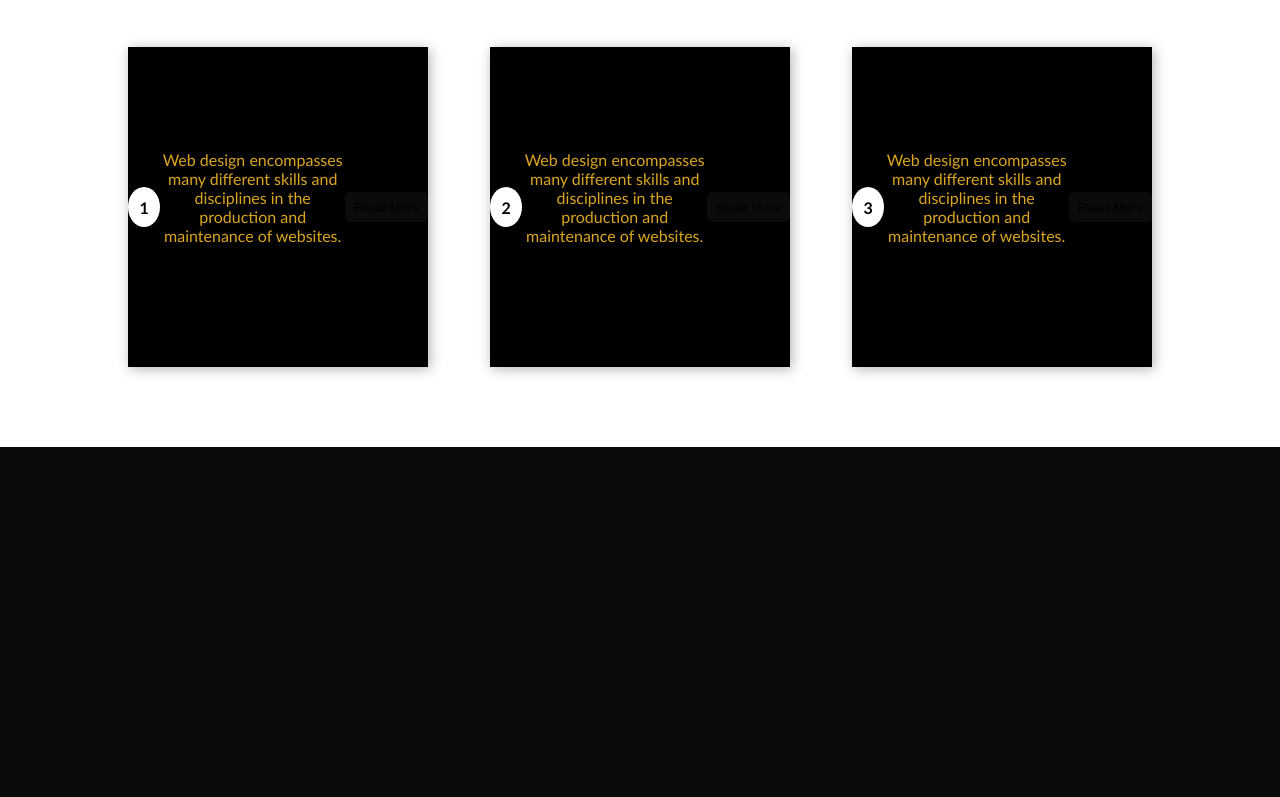
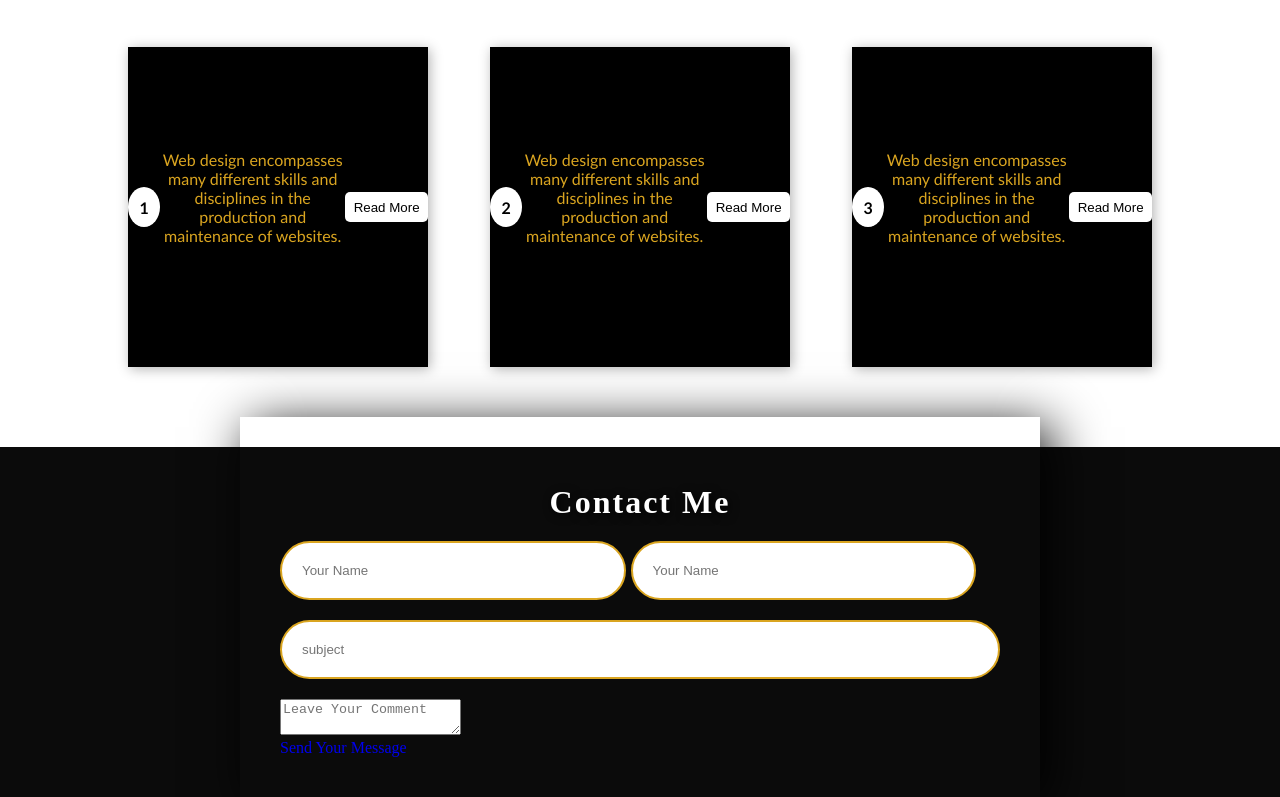
Before and after one commit to DorcasWanjiku/Portfolio, a plain HTML site: page index.html in a window 1280 px wide. Shown: the part 1199-1996 px from the top of the page. Before the commit the page ends 1646 px from the top, so only its background shows below. Drawn offline with Linux system fonts and the light colour scheme.

Commit message:
add contact page with its styles.cs

```diff
--- a/index.html
+++ b/index.html
@@ -64,9 +64,25 @@
                     <button>Read More</button>
                 </div>
             </div>
+            <div class="container">
+                <h2>Contact Me</h2>
+                <div class="login">
+                    <input type="text" name="" placeholder="Your Name" class="input">
+                    <input type="text" name="" placeholder="Your Name" class="input">
+                </div>
+                <div class="subject">
+                    <input type="text" name="" placeholder="subject" class="input">
+                </div>
+                <div class="textarea">
+                    <textarea class="area" placeholder="Leave Your Comment"></textarea>
+                </div>
 
 
+                <div class="Submit">
+                    <a href="#" class="btn">Send Your Message</a>
+                </div>
+            </div>
 
-        </div>
+
     </body>
 </html>
--- a/styles.css
+++ b/styles.css
@@ -238,8 +238,56 @@ color: goldenrod;
 .box-3 button{
     width: 100px;
     height: 30px;
-    background-color: #0B0B0B;
+    background-color:#FFFFFF;
     border: none;
     outline: none;
     border-radius: 5px ;
 }
+.container{
+    max-width: 800px;
+    height: auto;
+    box-shadow: 10px 10px 50px #000;
+    margin: 50px auto;
+    box-sizing: border-box;
+    padding: 40px;
+}
+h2{
+    text-align: center;
+    letter-spacing: 2px;
+    font-size: 2em;
+    margin-bottom: 20px;
+    color: #fff;
+    text-shadow: 2px 2px 10px #000;
+}
+.input,
+.textarea.area{
+    width: 100%;
+    padding: 20px;
+    box-sizing: border-box;
+    margin-bottom: 20px;
+    border: 2px solid goldenrod;
+    border-radius: 35px;
+    outline: none;
+    transition: all 0.5s;
+}
+.login .input{
+    width: 48%;
+    float: left;
+    margin-right: 5px;
+
+}
+.login .input:last-child{
+    margin-right: 0;
+}
+.textarea.area{
+    height: 200px;
+
+}
+.input:focus,
+.textarea.area:focus{
+    border: 2px solid #00FF2A;
+}
+.submit{
+    width: 100%;
+    text-align: center;
+}
```
